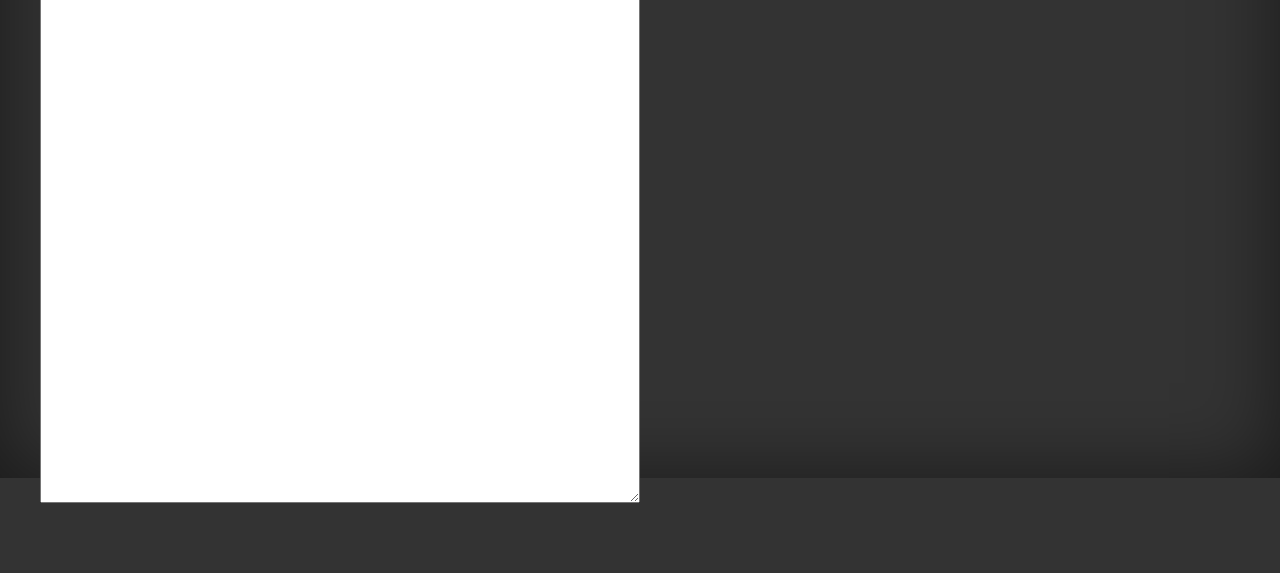
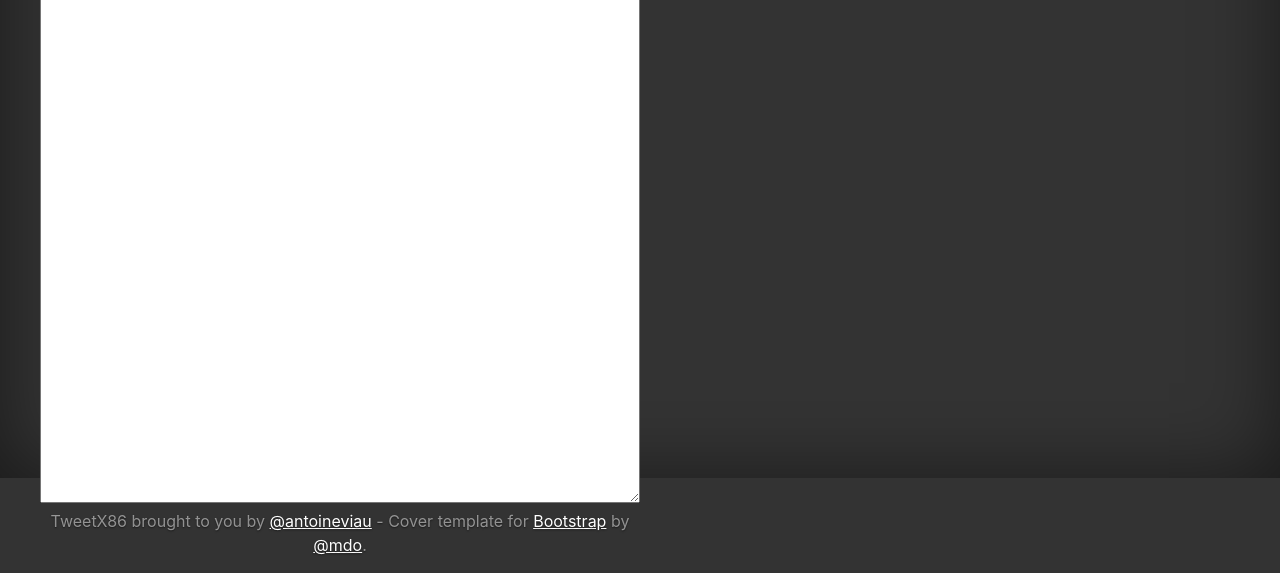
Before and after one commit to AntoineViau/tweetx86, a website: page tweetx86/index.html in a window 1280 px wide. Shown: the part 322-895 px from the top of the page. Before the commit the page ends 831 px from the top, so only its background shows below. Drawn offline with nearby package versions, Linux system fonts and the light colour scheme.

Commit message:
A bit of branding

```diff
--- a/tweetx86/index.html
+++ b/tweetx86/index.html
@@ -69,6 +69,14 @@
                         </div>
                     </div>
                     <textarea id="asmCode" placeholder="Put your assembly code here or load an example, then click the Run button."></textarea>
+
+                    <footer class="mastfoot mt-auto">
+                        <div class="inner text-center">
+                            <p>TweetX86 brought to you by <a href="https://twitter.com/AntoineViau">@antoineviau</a> - Cover
+                                template for <a href="https://getbootstrap.com/">Bootstrap</a> by <a href="https://twitter.com/mdo">@mdo</a>.</p>
+                        </div>
+                    </footer>
+
                     <div id="nasm">
                     </div>
                     <div id="ndisasm">
@@ -123,8 +131,10 @@
                 </div>
 
             </div>
-    </div>
-    </main>
+
+
+        </main>
+
 
     </div>
 
```
